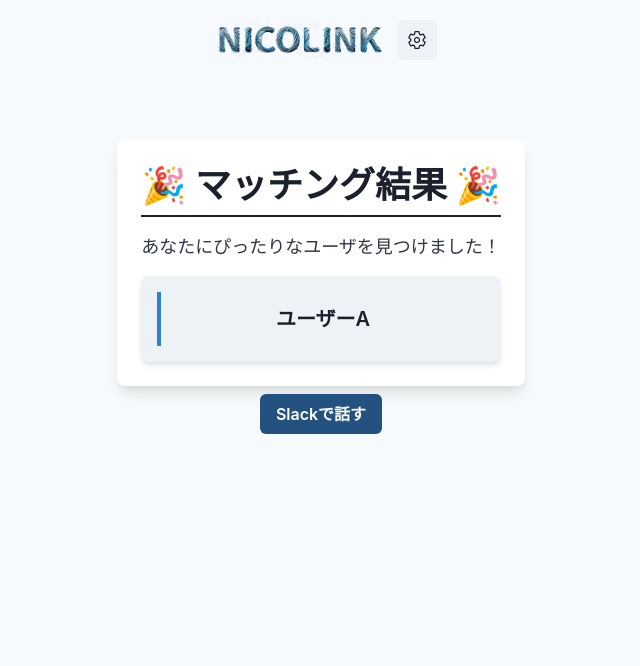
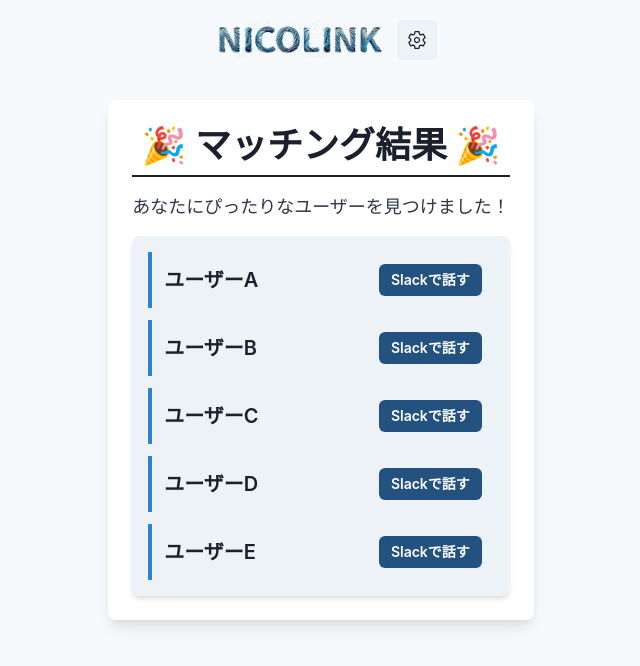
Before and after one commit to sbmtrntr/Hackathon_team4, a Next.js app: page /result in a window 1280 px wide. Shown: the top 666 px of the page, without its empty margins (319-959 px from the left). Built offline with nearby package versions, Linux system fonts and the light colour scheme; what @chakra-ui/next-js would draw is missing.

Commit message:
5人まで表示させられるように変更

```diff
--- a/app/result/page.tsx
+++ b/app/result/page.tsx
@@ -2,15 +2,18 @@
 import { Center, Button, VStack, Box, Heading, Text, List, ListItem, ListIcon } from "@chakra-ui/react";
 import React from "react";
 
+const users = ["ユーザーA", "ユーザーB", "ユーザーC", "ユーザーD", "ユーザーE"];
 
 const Result: React.FC = () => {
 
-  const handleClick = () => {
-    console.log("Slackで話す");
+  const handleClick = (userName) => {
+    alert(`${userName} と Slack で話すボタンが押されました！`);
+    // 実際にはここで Slack のリンクに飛ばす処理を実装
   };
+
   return (
     <Center mt={10}>
-      <VStack>
+      <VStack spacing={6}>
         <Box
           maxW="lg"
           mx="auto"
@@ -18,24 +21,43 @@
           boxShadow="lg"
           borderRadius="lg"
           p={6}
-        mt={10}
           textAlign="center"
         >
           <Heading as="h1" size="xl" color="gray.800" borderBottom="2px solid" pb={2}>
             🎉 マッチング結果 🎉
           </Heading>
           <Text fontSize="lg" color="gray.700" mt={4}>
-          あなたにぴったりなユーザを見つけました！
+            あなたにぴったりなユーザーを見つけました！
           </Text>
-        <List bg="gray.100" borderRadius="lg" p={4} boxShadow="md" mt={4}>
-          <ListItem fontSize="xl" fontWeight="semibold" color="gray.800" p={3} borderLeft="4px solid" borderColor="blue.500">
-            ユーザーA
+          <List bg="gray.100" borderRadius="lg" p={4} boxShadow="md" mt={4} spacing={3}>
+            {users.map((user) => (
+              <ListItem
+                key={user}
+                fontSize="xl"
+                fontWeight="semibold"
+                color="gray.800"
+                p={3}
+                borderLeft="4px solid"
+                borderColor="blue.500"
+                display="flex"
+                justifyContent="space-between"
+                alignItems="center"
+              >
+                <span>
+                  {user}
+                </span>
+                <Button
+                  onClick={() => handleClick(user)}
+                  textColor="white"
+                  bg="#235180"
+                  size="sm"
+                >
+                  Slackで話す
+                </Button>
               </ListItem>
+            ))}
           </List>
         </Box>
-        <Button onClick={handleClick} textColor="white" bg="#235180">
-          Slackで話す
-        </Button>
       </VStack>
     </Center>
   );
```
Lines whose indentation alone changed are shown as unchanged.
